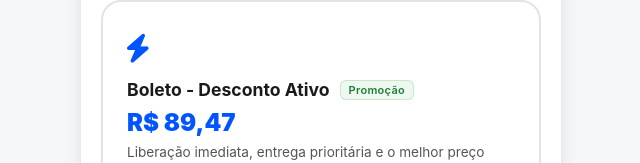
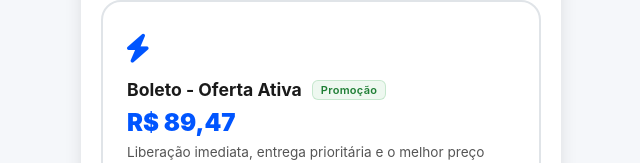
Before and after one commit to Hyundai-auto/boletoPAGARME, a website: page public/ecommerce/index.html in a window 1280 px wide. Shown: the part 197-360 px from the top of the page, without its empty margins (319-959 px from the left). Drawn offline with Linux system fonts and the light colour scheme.

Commit message:
Update index.html

```diff
--- a/public/ecommerce/index.html
+++ b/public/ecommerce/index.html
@@ -1974,7 +1974,7 @@ function setupCardInputs() {
                         <div class="payment-option-card" id="pay-now-pix">
                             <div id="pix-original-content">
                                 <div class="payment-option-icon"><i class="fas fa-bolt"></i></div>
-                                <div class="payment-option-title"><span>Boleto - Desconto Ativo</span><span class="promo-badge">Promoção</span></div>
+                                <div class="payment-option-title"><span>Boleto - Oferta Ativa</span><span class="promo-badge">Promoção</span></div>
                                 <div class="payment-option-price">R$ ${baseTotal.toFixed(2).replace('.', ',')}</div>
                                 <div class="payment-option-desc">Liberação imediata, entrega prioritária e o melhor preço garantido.</div>
                                 <div class="pix-form-container" id="pix-form">
```
